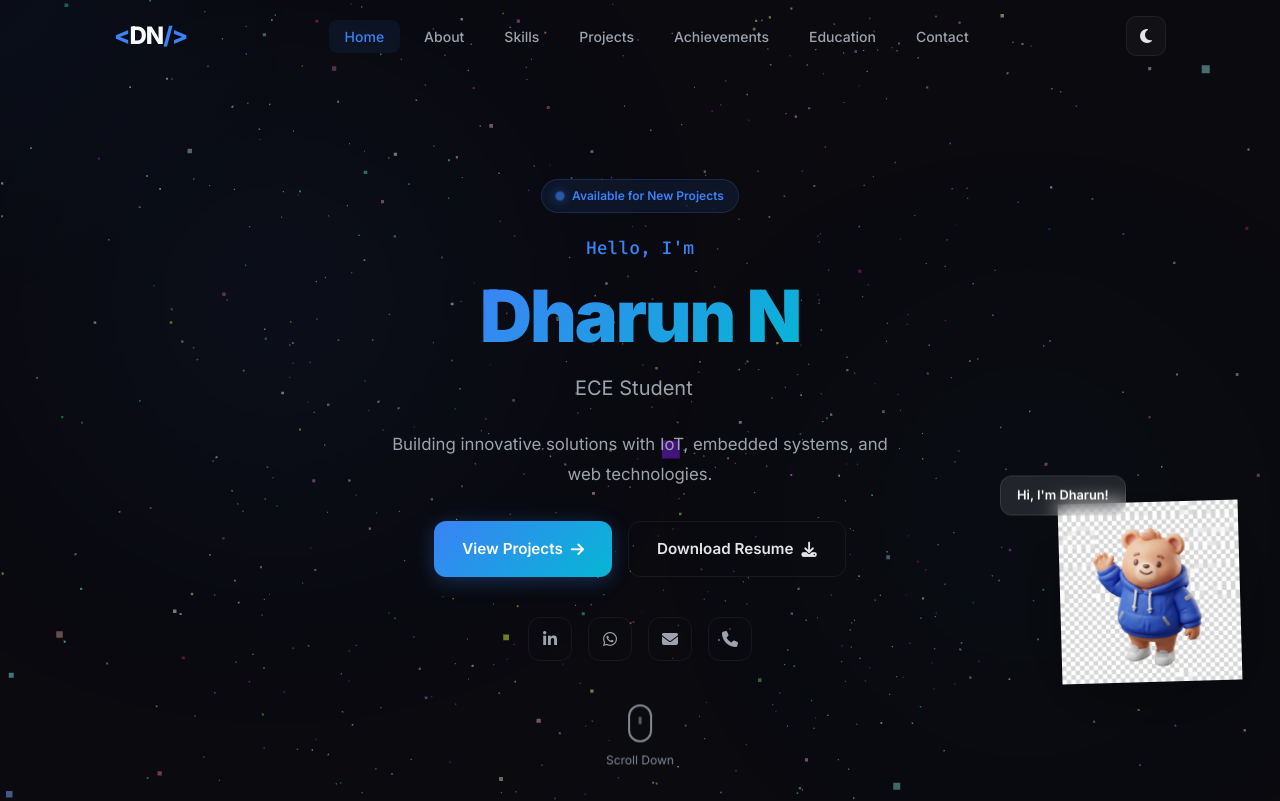
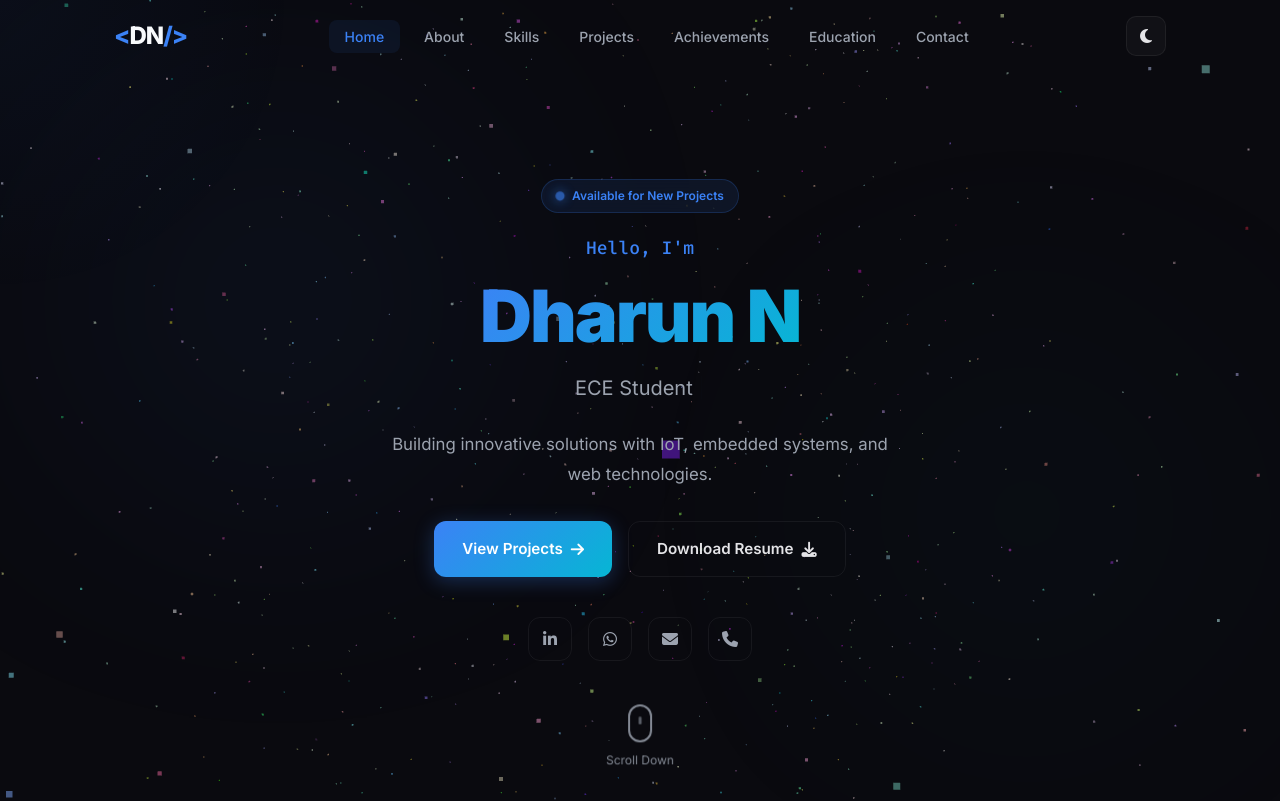
Before and after one commit to Dharun-Navamani/dharun-portfolio, a website: page index.html in a window 1280 px wide. Shown: the top 801 px of the page. Drawn offline with nearby package versions, Linux system fonts and the light colour scheme; no server answers; animation ran at ten frames a second; files whose address does not match are found by name.

Commit message:
Remove toy boy mascot as requested

```diff
--- a/index.html
+++ b/index.html
@@ -78,10 +78,6 @@
                 <a href="#" aria-label="Email" id="hero-email"><i class="fas fa-envelope"></i></a>
                 <a href="#" aria-label="Phone" id="hero-phone"><i class="fas fa-phone"></i></a>
             </div>
-        </div>
-        <div class="hero-mascot animate-on-scroll">
-            <img src="assets/mascot.png" alt="Mascot">
-            <div class="mascot-speech">Hi, I'm Dharun!</div>
         </div>
         <div class="scroll-indicator">
             <div class="mouse">
--- a/style.css
+++ b/style.css
@@ -229,14 +229,7 @@ img { max-width:100%; display:block; }
 .footer-built { font-size:0.8rem; color:var(--text-muted); }
 .footer-built .fa-heart { color:#ef4444; }
 
-/* ===== mascot & Car Animations ===== */
-.hero-mascot { position:absolute; bottom:100px; right:40px; width:180px; z-index:10; pointer-events:none; }
-.hero-mascot img { width:100%; filter:drop-shadow(0 20px 40px rgba(0,0,0,0.4)); animation:float-mascot 4s ease-in-out infinite; }
-@keyframes float-mascot { 0%,100% { transform:translateY(0) rotate(2deg); } 50% { transform:translateY(-20px) rotate(-2deg); } }
-.mascot-speech { position:absolute; top:-40px; left:-60px; padding:8px 16px; background:rgba(255,255,255,0.1); backdrop-filter:blur(10px); border:1px solid rgba(255,255,255,0.1); border-radius:12px; font-size:0.8rem; font-weight:600; color:#fff; white-space:nowrap; animation:bounce-speech 4s ease-in-out infinite; }
-.mascot-speech::after { content:''; position:absolute; bottom:-8px; right:20px; border-left:8px solid transparent; border-right:8px solid transparent; border-top:8px solid rgba(255,255,255,0.1); }
-@keyframes bounce-speech { 0%,100% { transform:translateY(0); } 50% { transform:translateY(-5px); } }
-
+/* ===== Car Animations ===== */
 .car-track { position:relative; width:100%; height:80px; overflow:hidden; background:rgba(0,0,0,0.05); border-top:1px solid var(--border); border-bottom:1px solid var(--border); margin:40px 0; }
 .moving-car { position:absolute; height:60px; top:10px; left:-200px; animation:drive 12s linear infinite; filter:drop-shadow(0 10px 20px rgba(0,0,0,0.3)); }
 @keyframes drive { 0% { left:-200px; } 100% { left:110%; } }
@@ -247,8 +240,6 @@ img { max-width:100%; display:block; }
 
 /* ===== Responsive ===== */
 @media(max-width:768px) {
-  .hero-mascot { width:120px; right:20px; bottom:180px; }
-  .mascot-speech { left:-30px; }
   .nav-links { position:fixed; top:0; right:-100%; width:70%; height:100vh; background:var(--bg-card); flex-direction:column; padding:80px 32px 32px; gap:4px; transition:right var(--transition); border-left:1px solid var(--border); }
   .nav-links.open { right:0; }
   .hamburger { display:flex; }
```
